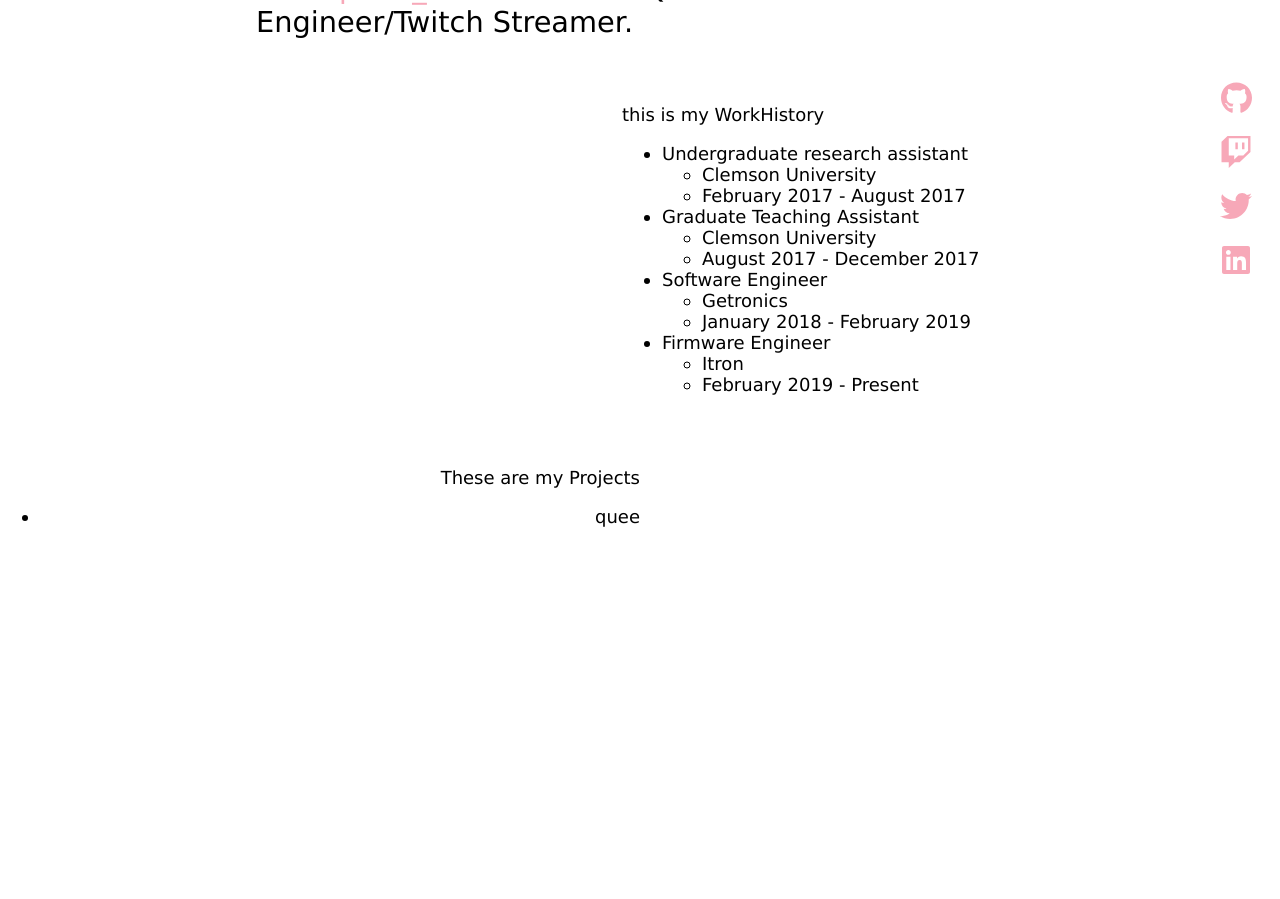
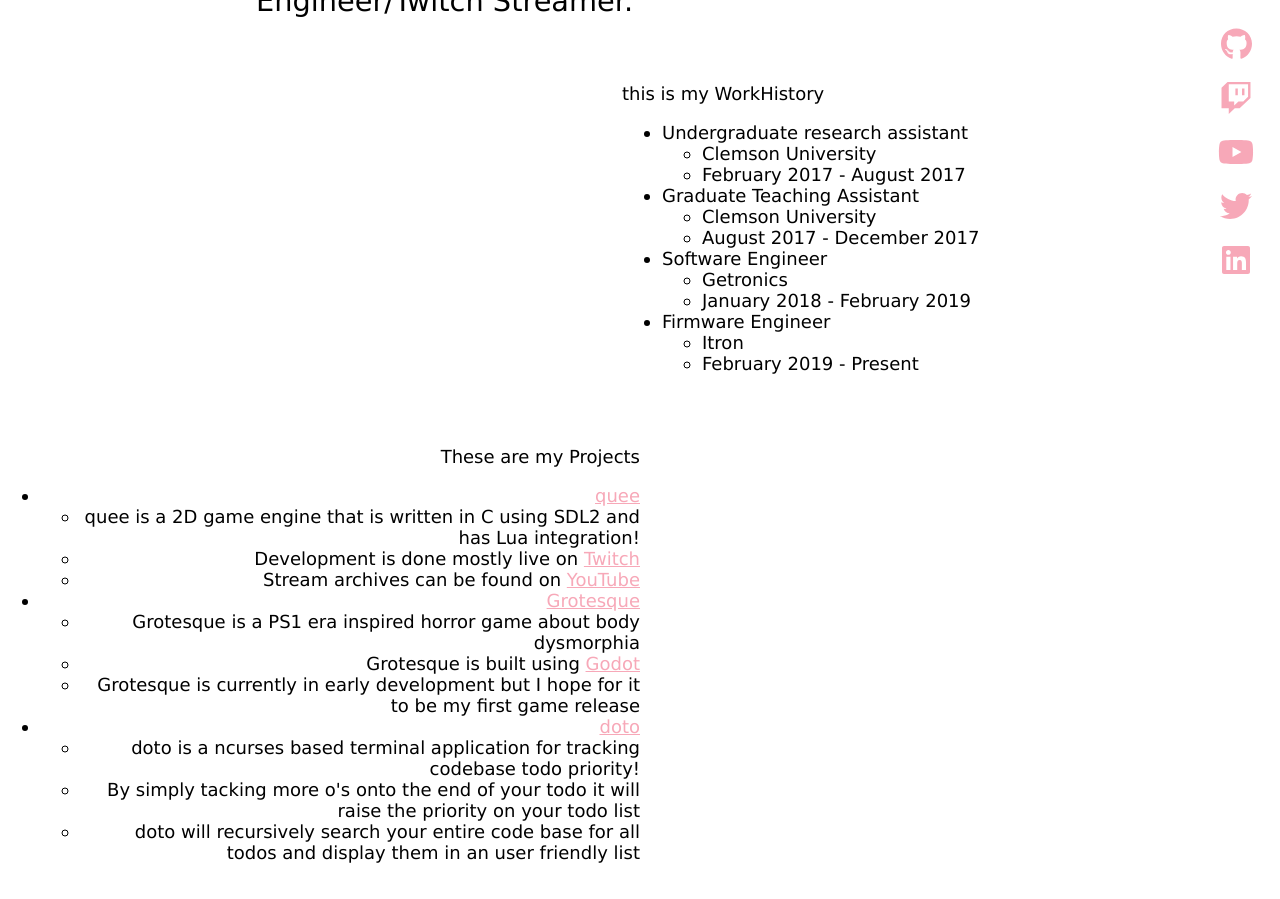
Before and after one commit to jaret-queercoded/jaret-queercoded.github.io, a React (Create React App) app: page / in a window 1280 px wide. Shown: the part 480-1379 px from the top of the page. Before the commit the page ends 1043 px from the top, so only its background shows below. Built offline with nearby package versions, Linux system fonts and the light colour scheme.

Commit message:
More Information and testing removing the navbar

```diff
--- a/src/App.tsx
+++ b/src/App.tsx
@@ -7,7 +7,7 @@
 function App() {
   return (
     <div>
-      <Navbar />
+      {/* <Navbar /> */}
       <Introduction />
       <WorkHistory />
       <Projects />
--- a/src/components/Projects.tsx
+++ b/src/components/Projects.tsx
@@ -4,7 +4,27 @@
             <p>These are my Projects</p>
             {/* this looks like ass because of the dot is so far left */}
             <ul>
-                <li>quee</li>
+                <li><a href="https://github.com/jaret-queercoded/quee">quee</a></li>
+                <ul>
+                    <li>quee is a 2D game engine that is written in C using SDL2 and has Lua integration!</li>
+                    <li>Development is done mostly live on <a href="https://twitch.tv/queer_coded">Twitch</a></li>
+                    <li>Stream archives can be found on <a href="https://www.youtube.com/channel/UCkN5wBtmX-nGKa_FMQ-7r_w">YouTube</a></li>
+                </ul>
+                <li><a href="https://github.com/jaret-queercoded/Grotesque">Grotesque</a></li>
+                <ul>
+                    <li>Grotesque is a PS1 era inspired horror game about body dysmorphia</li>
+                    <li>Grotesque is built using <a href="https://godotengine.org">Godot</a></li>
+                    <li>Grotesque is currently in early development but I hope for it to be my first game release</li>
+                </ul>
+                <li><a href="https://github.com/jaret-queercoded/doto">doto</a></li>
+                <ul>
+                    <li>doto is a ncurses based terminal application for tracking codebase todo priority!</li>
+                    <li>By simply tacking more o's onto the end of your todo it will raise the priority on your todo list</li>
+                    <li>doto will recursively search your entire code base for all todos and display them in an user friendly list</li>
+                </ul>
+                <ul>
+
+                </ul>
             </ul>
         </div>
     );
--- a/src/components/Socials.tsx
+++ b/src/components/Socials.tsx
@@ -1,11 +1,12 @@
 import { FontAwesomeIcon } from "@fortawesome/react-fontawesome";
-import { faGithub, faTwitch, faTwitter, faLinkedin } from "@fortawesome/free-brands-svg-icons";
+import { faGithub, faTwitch, faTwitter, faLinkedin, faYoutube } from "@fortawesome/free-brands-svg-icons";
 const Socials = () => {
     return(
         <div className="Socials">
             <ul>
                 <li><a href="https://github.com/jaret-queercoded"><FontAwesomeIcon icon={faGithub} /></a></li>
                 <li><a href="https://twitch.tv/queer_coded"><FontAwesomeIcon icon={faTwitch} /></a></li>
+                <li><a href="https://www.youtube.com/channel/UCkN5wBtmX-nGKa_FMQ-7r_w"><FontAwesomeIcon icon={faYoutube}></FontAwesomeIcon></a></li>
                 <li><a href="https://twitter.com/queer_coded_"><FontAwesomeIcon icon={faTwitter} /></a></li>
                 <li><a href="https://www.linkedin.com/in/jaret-screws-22730212b/"><FontAwesomeIcon icon={faLinkedin}/></a></li>
             </ul>
```
